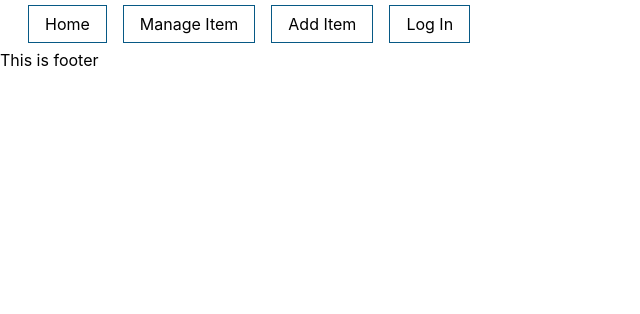
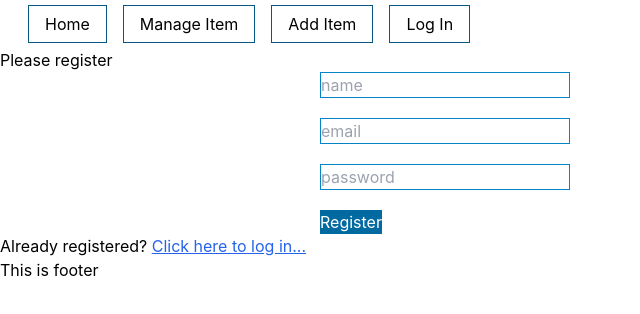
Before and after one commit to mijan-joy/inventory-management-app-client, a React (Create React App) app: page /register in a window 1280 px wide. Shown: the top 314 px of the page, without its empty margins (0-640 px from the left). Built offline with nearby package versions, Linux system fonts and the light colour scheme.

Commit message:
added firebase & email password registe

```diff
--- a/package.json
+++ b/package.json
@@ -7,8 +7,10 @@
     "@testing-library/react": "^13.2.0",
     "@testing-library/user-event": "^13.5.0",
     "axios": "^0.26.1",
+    "firebase": "^9.7.0",
     "react": "^18.1.0",
     "react-dom": "^18.1.0",
+    "react-firebase-hooks": "^5.0.3",
     "react-hook-form": "^7.30.0",
     "react-router-dom": "^6.3.0",
     "react-scripts": "5.0.1",
--- a/src/App.js
+++ b/src/App.js
@@ -9,6 +9,7 @@ import "react-toastify/dist/ReactToastify.css";
 import ManageInventory from "./Pages/ManageInventory/ManageInventory";
 import AddItem from "./Pages/AddItem/AddItem";
 import LogIn from "./Pages/LogIn/LogIn";
+import Register from "./Pages/Register/Register";
 
 function App() {
     return (
@@ -31,6 +32,10 @@ function App() {
                         element={<AddItem></AddItem>}
                     ></Route>
                     <Route path="/login" element={<LogIn></LogIn>}></Route>
+                    <Route
+                        path="/register"
+                        element={<Register></Register>}
+                    ></Route>
                 </Routes>
             </div>
             <Footer></Footer>
--- a/src/Pages/LogIn/LogIn.js
+++ b/src/Pages/LogIn/LogIn.js
@@ -1,5 +1,6 @@
 import React from "react";
 import { useForm } from "react-hook-form";
+import { Link } from "react-router-dom";
 
 const LogIn = () => {
     const { register, handleSubmit } = useForm();
@@ -35,6 +36,14 @@ const LogIn = () => {
                     />
                 </form>
             </div>
+            <div>
+                <p>
+                    Not registered?{" "}
+                    <Link className="underline text-blue-600" to="/register">
+                        Click here to register...
+                    </Link>{" "}
+                </p>
+            </div>
         </div>
     );
 };
--- a/src/Pages/Register/Register.js
+++ b/src/Pages/Register/Register.js
@@ -1,9 +1,82 @@
 import React from "react";
+import { useForm } from "react-hook-form";
+import { Link } from "react-router-dom";
+import {
+    useCreateUserWithEmailAndPassword,
+    useSendEmailVerification,
+    useUpdateProfile,
+} from "react-firebase-hooks/auth";
+import auth from "../../firebase.init";
 
 const Register = () => {
+    const { register, handleSubmit } = useForm();
+    const [createUserWithEmailAndPassword, user, loading, error] =
+        useCreateUserWithEmailAndPassword(auth);
+    const [sendEmailVerification, sending, verificationError] =
+        useSendEmailVerification(auth);
+    const [updateProfile, updating, updateError] = useUpdateProfile(auth);
+    const onSubmit = async (data) => {
+        const name = data.name;
+        const email = data.email;
+        const password = data.password;
+        handleRegister(email, password, name);
+    };
+    const handleRegister = async (email, password, displayName) => {
+        await createUserWithEmailAndPassword(email, password);
+        await sendEmailVerification();
+        await updateProfile({ displayName });
+    };
+    if (user) {
+        console.log("sign up successful", user);
+    }
     return (
         <div>
             <h2>Please register</h2>
+            <div className="w-1/2 mx-auto">
+                <form onSubmit={handleSubmit(onSubmit)}>
+                    <div>
+                        <input
+                            className="border border-sky-600 mb-5"
+                            type="text"
+                            placeholder="name"
+                            required
+                            {...register("name")}
+                        />
+                    </div>
+                    <div>
+                        <input
+                            className="border border-sky-600 mb-5"
+                            type="email"
+                            placeholder="email"
+                            required
+                            {...register("email")}
+                        />
+                    </div>
+                    <div>
+                        <input
+                            className="border border-sky-600 mb-5"
+                            type="password"
+                            placeholder="password"
+                            required
+                            {...register("password")}
+                        />
+                    </div>
+
+                    <input
+                        className="rounded-pill bg-sky-700 text-white"
+                        type="submit"
+                        value="Register"
+                    />
+                </form>
+            </div>
+            <div>
+                <p>
+                    Already registered?{" "}
+                    <Link className="underline text-blue-600" to="/login">
+                        Click here to log in...
+                    </Link>{" "}
+                </p>
+            </div>
         </div>
     );
 };
--- /dev/null
+++ b/src/firebase.init.js
@@ -0,0 +1,20 @@
+// Import the functions you need from the SDKs you need
+import { initializeApp } from "firebase/app";
+import { getAuth } from "firebase/auth";
+// TODO: Add SDKs for Firebase products that you want to use
+// https://firebase.google.com/docs/web/setup#available-libraries
+
+// Your web app's Firebase configuration
+const firebaseConfig = {
+    apiKey: process.env.REACT_APP_apiKey,
+    authDomain: process.env.REACT_APP_authDomain,
+    projectId: process.env.REACT_APP_projectId,
+    storageBucket: process.env.REACT_APP_storageBucket,
+    messagingSenderId: process.env.REACT_APP_messagingSenderId,
+    appId: process.env.REACT_APP_appId,
+};
+
+// Initialize Firebase
+const app = initializeApp(firebaseConfig);
+const auth = getAuth(app);
+export default auth;
```
Also changed, not shown: 1 other file (tests, documents, lock files or other folders).
